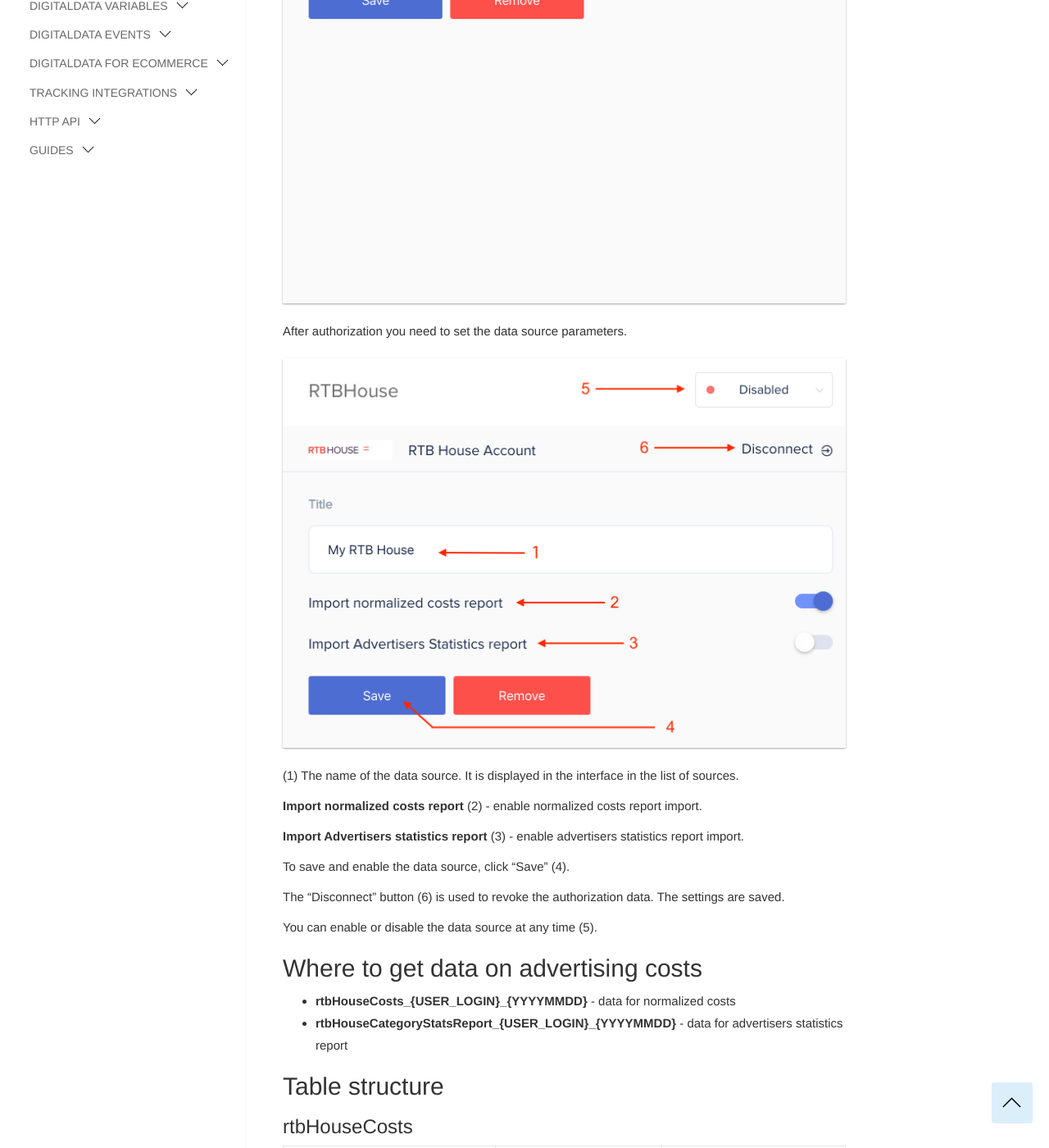
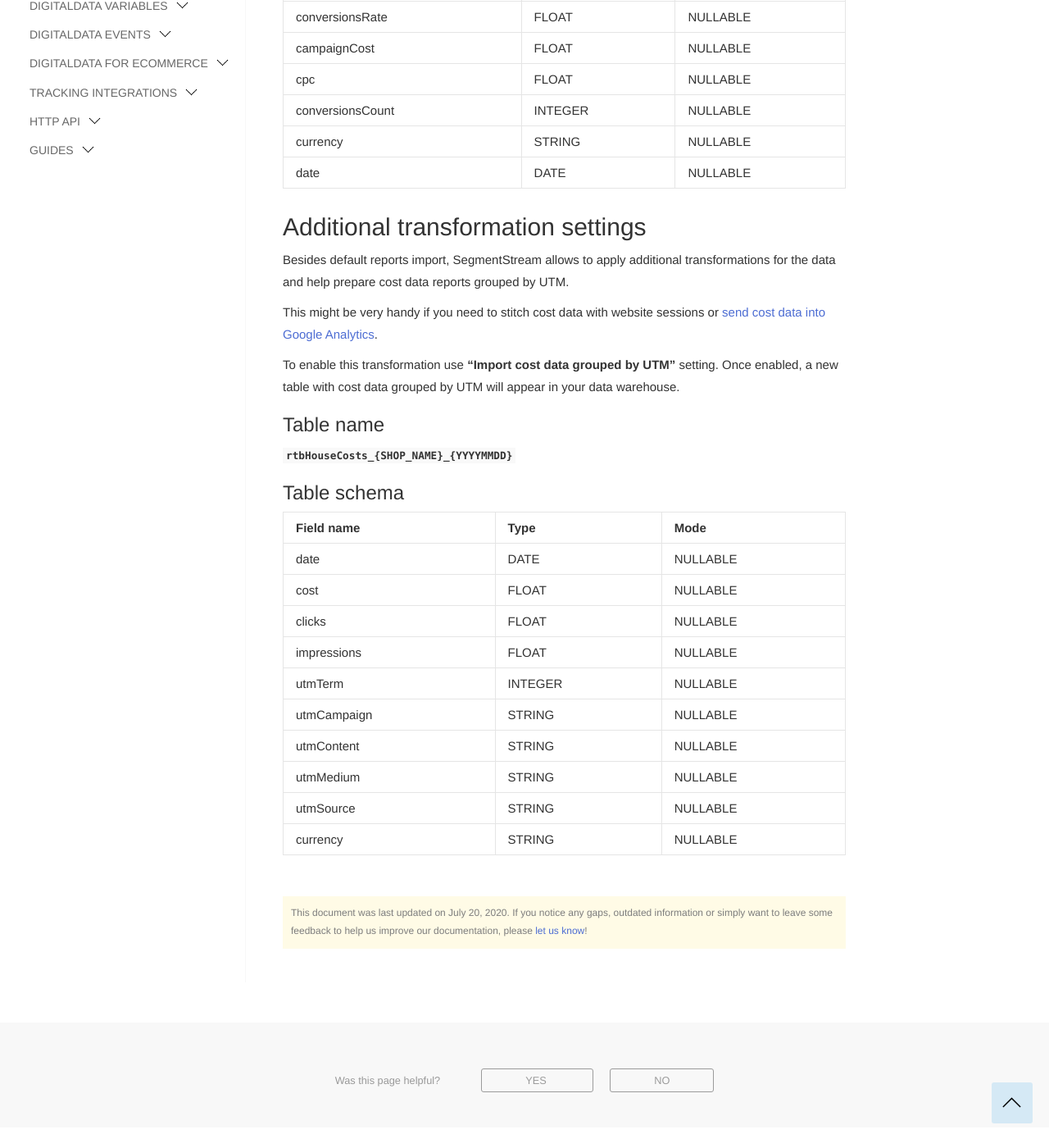
Before and after one commit to segmentstream-com/segmentstream-com.github.io, a Jekyll site: the page built from _docs/datasources/rtb-house.md, in a window 1280 px wide and 1400 px high, scrolled down 1067 px. Shown: the whole window at 82% size. Built offline with Jekyll 4.4.1, drawn with Linux system fonts in a browser that asks for light colours; nearby versions of some CDN libraries; some of the changed text lies outside the part shown.

Commit message:
rtb house docs update

```diff
--- a/_docs/datasources/rtb-house.md
+++ b/_docs/datasources/rtb-house.md
@@ -1,66 +1,29 @@
 ---
 layout: page
 section: datasources
-title: "RTB House"
+navigation_title: "RTB House"
+title: "RTB House data source"
 order: 10
+date: 2020-07-20
 ---
 
-> Attention! The [Google BigQuery](/integrations/google-bigquery) integration has to be enabled to use this feature.
+## Getting started
 
-## Importing data from RTB House
+1. Inside the admin panel click **Add Data Source**.
+2. Choose **RTB House** from the list.
+3. Authenticate using your RTB House **Username** and **Password**.
+4. Click **Save**.
 
-After enabling this data source, RTB House advertising costs information will be uploaded to Google BigQuery once every 24 hours.
+## Available reports
 
-## Connecting and configuring
+SegmentStream allows to import the following reports from RTB Houuse.
 
-The process of connecting data sources is described in detail in the [overview](https://docs.segmentstream.com/datasources/index).
+### Campaign performance
 
-After adding new RTB House data source you must enter username and password from RTB House panel
-![](/img/datasources.rtbhouse.1.png)
+#### Table name
+**`rtbHouseCategoryStatsReport_{USER_LOGIN}_{YYYYMMDD}`**
 
-
-After authorization you need to set the data source parameters.
-
-![](/img/datasources.rtbhouse.2.png)
-
-
-(1) The name of the data source. It is displayed in the interface in the list of sources.
-
-**Import normalized costs report** (2) - enable normalized costs report import.
-
-**Import Advertisers statistics report** (3) - enable advertisers statistics report import.
-
-To save and enable the data source, click "Save" (4).
-
-The "Disconnect" button (6) is used to revoke the authorization data. The settings are saved.
-
-You can enable or disable the data source at any time (5).
-
-## Where to get data on advertising costs
-
-- **rtbHouseCosts_{USER_LOGIN}_{YYYYMMDD}** - data for normalized costs
-- **rtbHouseCategoryStatsReport_{USER_LOGIN}_{YYYYMMDD}** - data for advertisers statistics report
-
-## Table structure
-
-### **rtbHouseCosts**
-
-Field name|Type|Mode
---- | --- | ---
-date | DATE | NULLABLE
-cost | FLOAT | NULLABLE
-clicks | FLOAT | NULLABLE
-impressions | FLOAT | NULLABLE
-utmTerm | INTEGER | NULLABLE
-utmCampaign | STRING | NULLABLE
-utmContent | STRING | NULLABLE
-utmMedium | STRING | NULLABLE
-utmSource | STRING | NULLABLE
-currency | STRING | NULLABLE
-
-Note, that clicks and impressions are float.
-
-### **rtbHouseCategoryStatsReport**
+#### Table schema
 
 Field name|Type|Mode
 --- | --- | ---
@@ -76,3 +39,29 @@
 conversionsCount | INTEGER | NULLABLE
 currency | STRING | NULLABLE
 date | DATE | NULLABLE
+
+## Additional transformation settings
+
+Besides default reports import, SegmentStream allows to apply additional transformations for the data and help prepare cost data reports grouped by UTM.
+
+This might be very handy if you need to stitch cost data with website sessions or [send cost data into Google Analytics](/datadestinations/google-analytics).
+
+To enable this transformation use **"Import cost data grouped by UTM"** setting. Once enabled, a new table with cost data grouped by UTM will appear in your data warehouse.
+
+### Table name
+**`rtbHouseCosts_{SHOP_NAME}_{YYYYMMDD}`**
+
+### Table schema
+
+Field name|Type|Mode
+--- | --- | ---
+date | DATE | NULLABLE
+cost | FLOAT | NULLABLE
+clicks | FLOAT | NULLABLE
+impressions | FLOAT | NULLABLE
+utmTerm | INTEGER | NULLABLE
+utmCampaign | STRING | NULLABLE
+utmContent | STRING | NULLABLE
+utmMedium | STRING | NULLABLE
+utmSource | STRING | NULLABLE
+currency | STRING | NULLABLE
```
